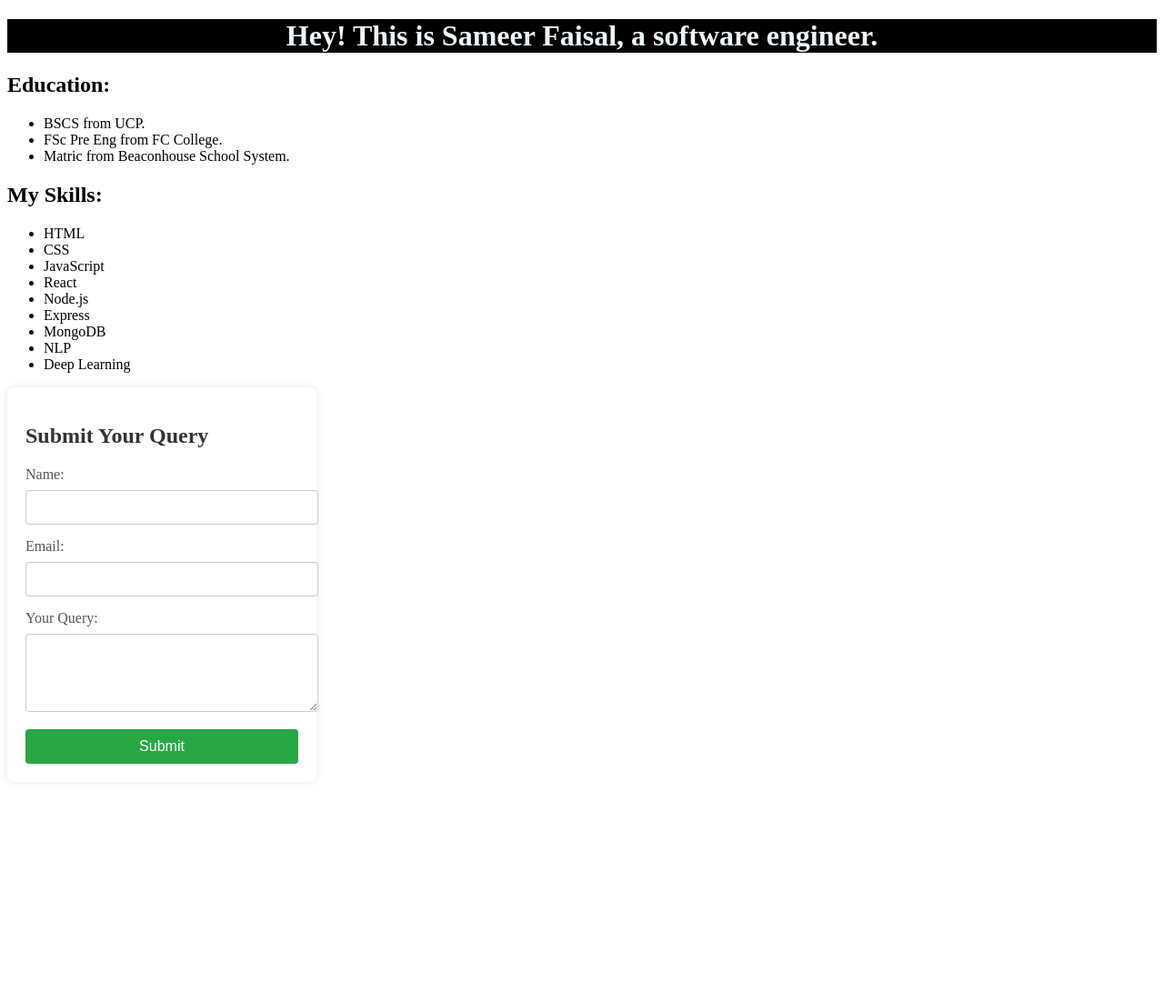
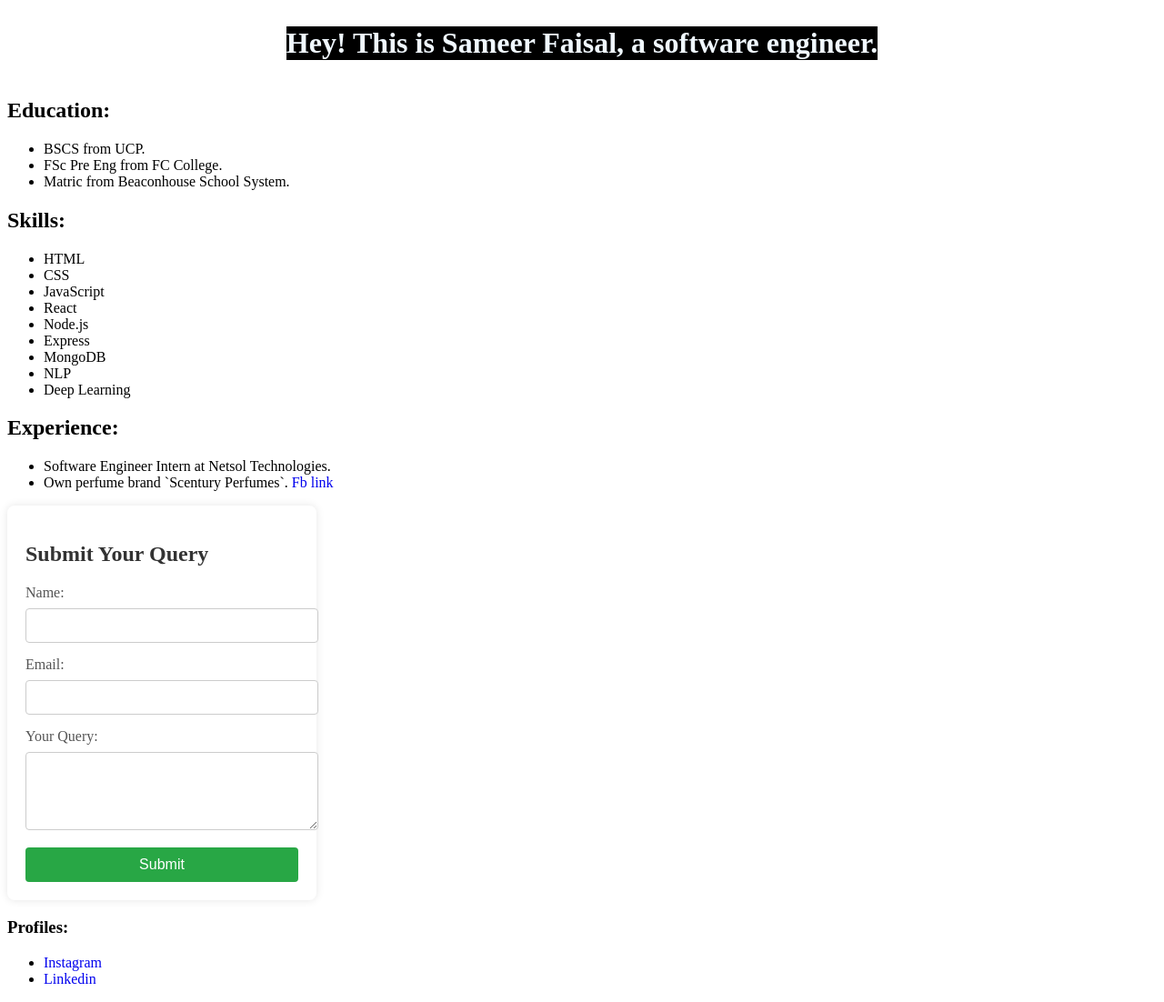
Before and after one commit to ShaykhSameer/ShaykhSameer.github.io, a plain HTML site: page index.html in a window 1280 px wide. Shown: the whole page at 91% size. Before the commit the page ends 868 px from the top, so only its background shows below. Drawn offline with Linux system fonts and the light colour scheme.

Commit message:
Initial commit

```diff
--- a/index.html
+++ b/index.html
@@ -7,7 +7,11 @@
     <link rel="stylesheet" href="style.css">
 </head>
 <body>
-    <h1>Hey! This is Sameer Faisal, a software engineer.</h1>
+    <div id="h1">
+        <h1>Hey! This is Sameer Faisal, a software engineer.</h1>
+    </div>
+
+    <div class="edu">
     <h2>Education:</h2>
     <ul>
 
@@ -17,7 +21,9 @@
 
         <li>Matric from Beaconhouse School System.</li>
     </ul>
-    <h2>My Skills:</h2>
+    </div>
+    <div class="edu" id="sk">
+    <h2>Skills:</h2>
     <ul>
         <li>HTML</li>
         <li>CSS</li>
@@ -29,6 +35,15 @@
         <li>NLP</li>
         <li>Deep Learning</li>
     </ul>
+</div>
+<div>
+    <h2>Experience:</h2>
+    <ul>
+        <li>Software Engineer Intern at Netsol Technologies.</li>
+        <li>Own perfume brand `Scentury Perfumes`. <a href="https://www.facebook.com/THESCENTURYPERFUMESS/"> Fb link</a></li>
+
+    </ul>
+</div>
     <div id="frm">
     <form class="query-form" id="queryForm">
         <h2>Submit Your Query</h2>
@@ -45,6 +60,13 @@
     </form>
 </div>
 
+<footer>
+   <h3>Profiles:</h3>
+   <ul>
+    <li><a href="http://https://www.instagram.com/shaykhx_/">Instagram</a></li>
+    <li><a href="http://https://www.linkedin.com/in/sameer-faisal/">Linkedin</a></li>
+    </ul>
+</footer>
 
 
     <script src="index.js"></script>
--- a/style.css
+++ b/style.css
@@ -45,3 +45,11 @@ h1{
 .query-form button:hover {
     background-color: #218838;
 }
+#h1{
+    display: flex;
+    justify-content: center;
+    align-items: center;
+}
+a{
+    text-decoration: none;
+}
```
